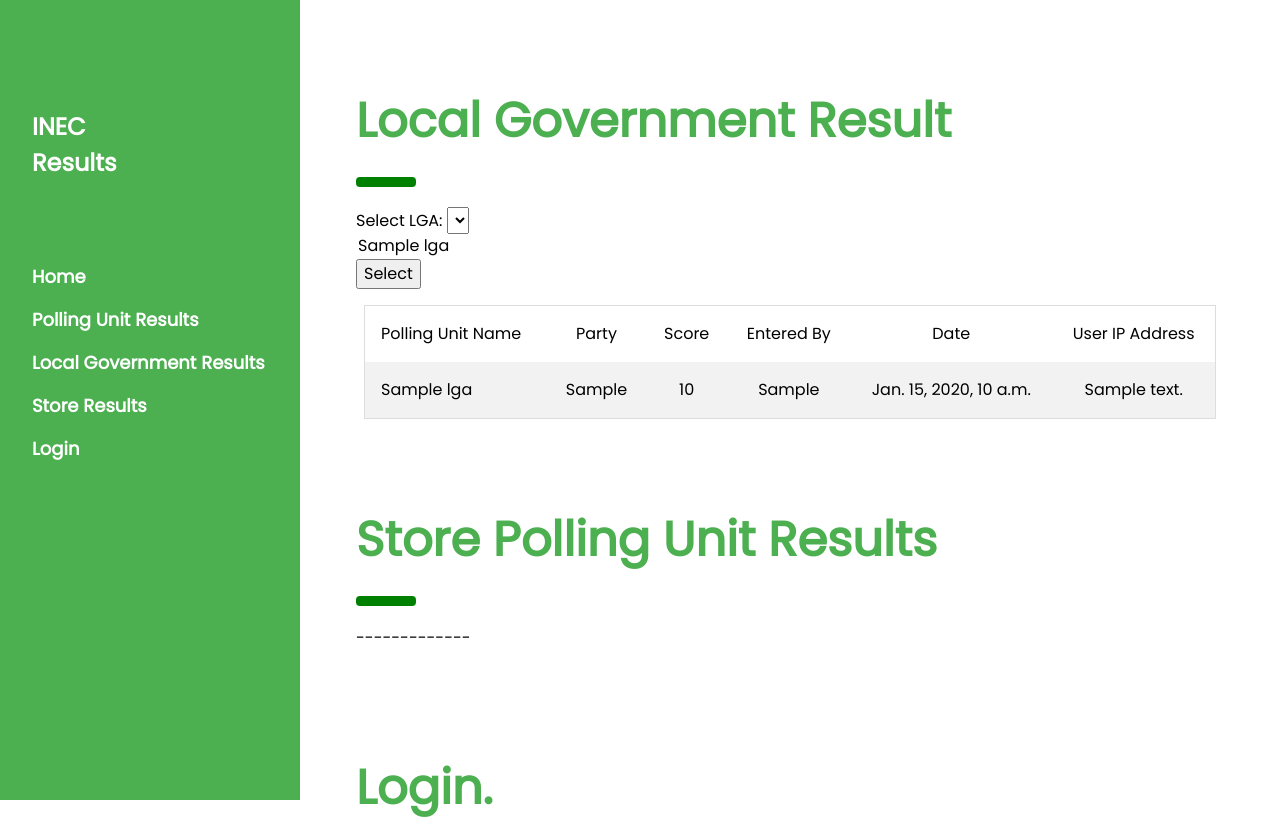
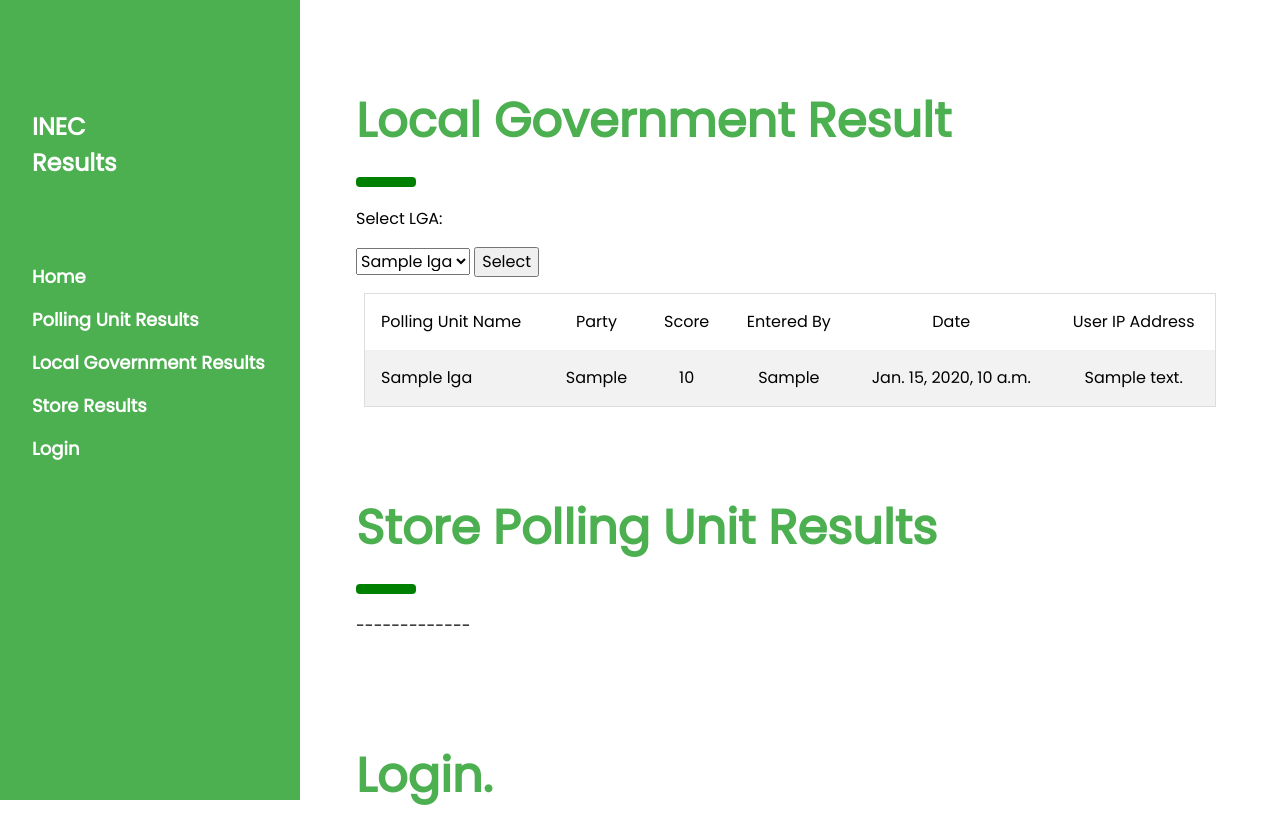
Before and after one commit to tjzango/inec_result_collection_system, a Django app: template result/templates/lga.html in a window 1280 px wide. Shown: the top 820 px of the page. Run offline with Django 3.2, Linux system fonts and the light colour scheme; the template is opened without the code that fills it: most values are stand-ins (such as "Sample title", 1, 10 or a date in 2020); lists and menus that the app fills with data are empty.

Commit message:
LGA Results

```diff
--- a/result/templates/lga.html
+++ b/result/templates/lga.html
@@ -6,14 +6,16 @@
             <p>
                 <label for="cars">Select LGA:</label>
 
-                <select name="lg" id="lga">
+
                     <form method="get">{% csrf_token %}
-                        {% for lga in lgas %}
-                            <option value="lga" id="lga">{{ lga.lga_name }}</option>
-                        {% endfor %}
+                        <select name="lg" id="lga">
+                            {% for lga in lgas %}
+                                <option value="lga" id="lga">{{ lga.lga_name }}</option>
+                            {% endfor %}
+                        </select>
                         <button type="submit">Select</button>
                     </form>
-                </select>
+
 
 
             </p>
```
